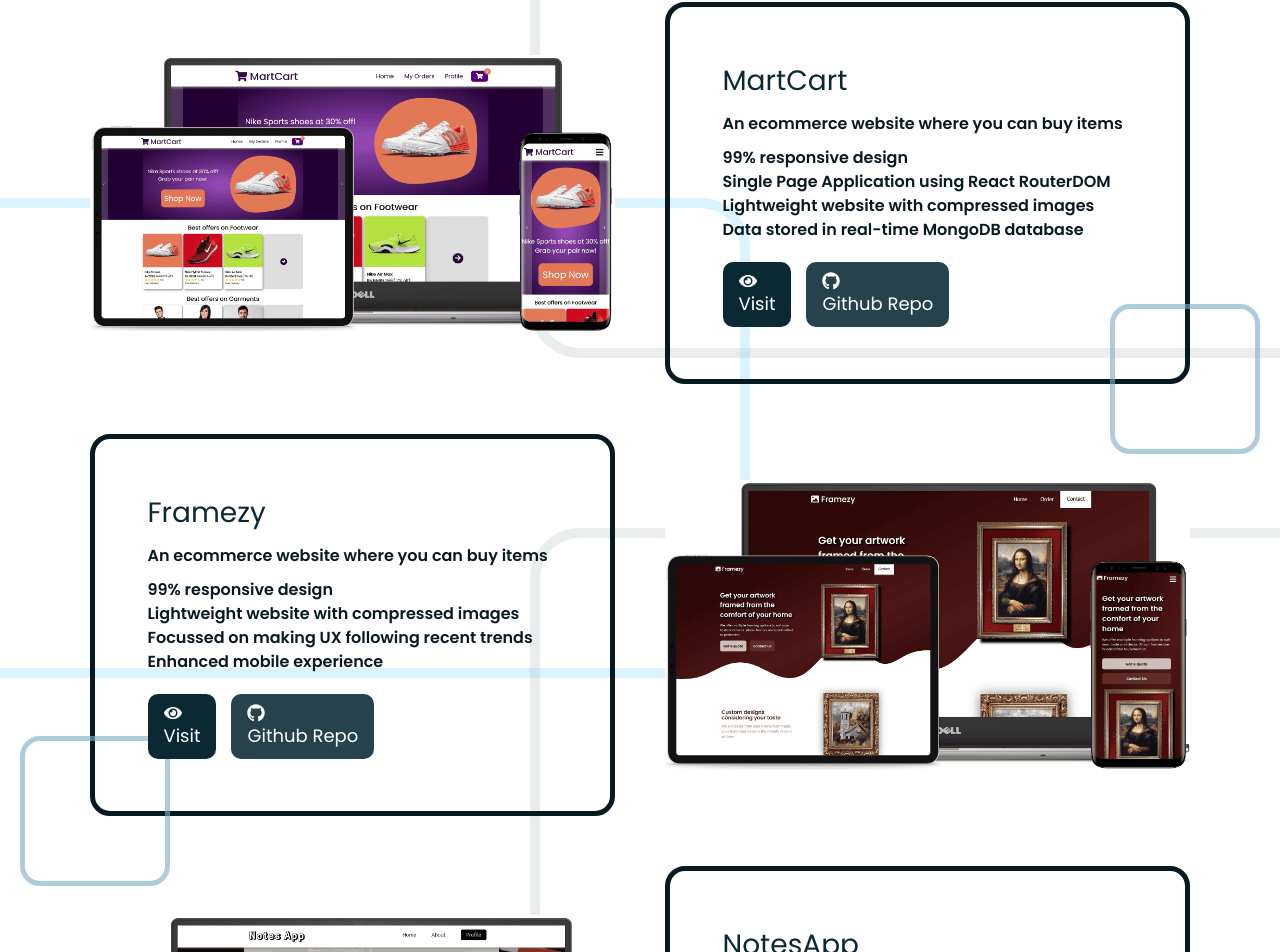
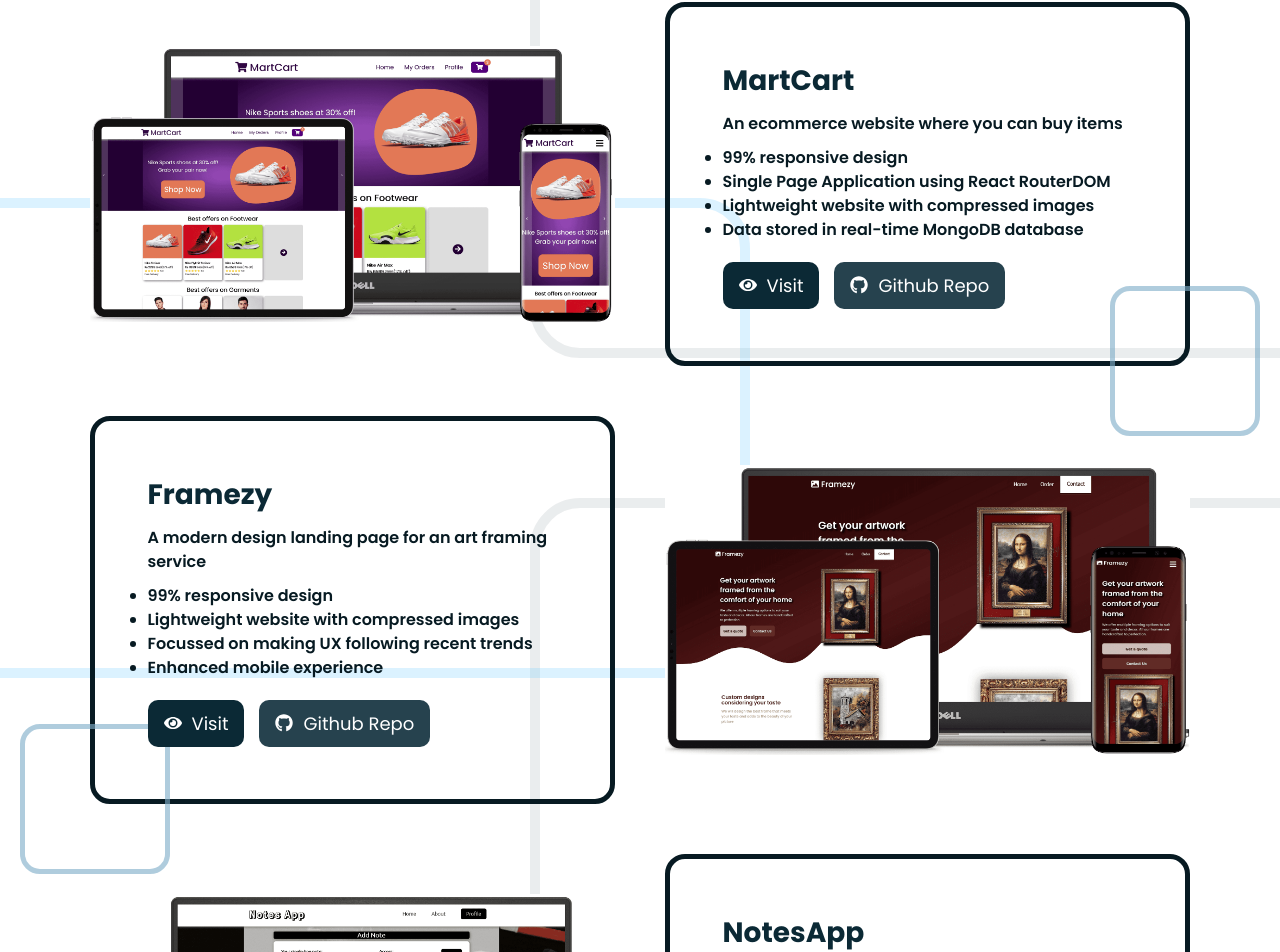
Before and after one commit to DevRish/DevRishPortfolio, a React (Vite) app: page / in a window 1280 px wide. Shown: the part 922-1874 px from the top of the page. Built offline with nearby package versions, Linux system fonts and the light colour scheme.

Commit message:
project section done

```diff
--- a/src/components/About.tsx
+++ b/src/components/About.tsx
@@ -262,7 +262,7 @@
                         <img className={'block relative m-auto h-[60vh] rounded-[10px] border-[#0B2935] border-[8px] z-10'} src={Me} alt="MyImage"/>
                     </div>
                     <div className={
-                        `col-span-3 z-10 ${descVis} transition-2ms ` +
+                        `col-span-3 z-10 ${descVis} transition-all duration-1000 ease-linear ` +
                         'border-[0.5rem] border-[#0b29355e] rounded-[20px] p-[5%] h-[60vh] relative ' +
                         // after: bottom right rectangle
                         "after:absolute after:bottom-0 after:right-0 after:content-[''] " +
--- a/src/components/Projects.tsx
+++ b/src/components/Projects.tsx
@@ -1,13 +1,122 @@
-import {useState, forwardRef} from 'react';
-import './styles/Project.css';
+import {useState, forwardRef, useEffect} from 'react';
+// import './styles/Project.css';
 import MartCartImg from '../assets/MartcartMockups.png';
 import FramezyImg from '../assets/FramezyMockups.png';
 import NotesAppImg from '../assets/NotesAppMockups.png';
 import { FaEye, FaGithub } from 'react-icons/fa';
 
+type ProjectData = {
+    name: string;
+    desc: string;
+    imgSrc: string;
+    imgAlt: string;
+    keyPoints: string[];
+    visitLink?: string;
+    repoLink: string;
+    shouldShow: boolean;
+}
+
+const ProjectSections = ({ projectData }: { projectData: ProjectData[] }) => (
+    <>
+    {
+        projectData.map(({ name, desc, imgSrc, imgAlt, keyPoints, visitLink, repoLink, shouldShow  }, i) => (
+            <div className="w-full grid grid-cols-2 gap-[5rem] mt-[5rem] project">
+                <div className={
+                    `flex-and-center z-20 transition-2ms ` +
+                    (shouldShow ? 'opacity-100 scale-100' : 'opacity-0 scale-0') + ' ' +
+                    (i%2 === 0 ? '': 'order-2')
+                }>
+                    <img className='w-full' src={imgSrc} alt={imgAlt} />
+                </div>
+                <div className={
+                    `z-10 transition-2ms p-[10%] bg-transparent border-[5px] border-[#071a22] rounded-[20px] ` +
+                    (shouldShow ? 'opacity-100 translate-y-0' : 'opacity-0 translate-y-[50%]') + ' ' +
+                    '*:relative *:z-10 ' +
+                    "after:content-[''] after:h-[15rem] after:w-[15rem] after:absolute after:bottom-0 " +
+                    (i%2 === 0 ? 'after:right-0' : 'after:right-[100%]') + ' ' +
+                    'after:translate-x-[50%] after:translate-y-[50%] ' +
+                    'after:border-[5px] after:border-[#7fadc99f] after:rounded-[20px]'
+                }>
+                    <h2 className='text-[2.8rem] text-[#0B2935] mb-[1rem] font-bold'>{name}</h2>
+                    <p className='text-[1.6rem] text-[#071a22] mb-[1rem] font-semibold'>{desc}</p>
+                    <ul className='text-[1.6rem] text-[#071a22] mb-[1rem] font-semibold list-disc'>
+                        {
+                            keyPoints.map((point) => (
+                                <li>{point}</li>
+                            ))
+                        }
+                    </ul>
+                    <div className='mt-[2rem] flex relative z-10 no-underline text-white text-[1.8rem]'>
+                        {
+                            visitLink &&
+                            <a href={visitLink} className='flex-and-center text-center bg-[#0B2935] rounded-[10px] py-[1rem] px-[1.6rem] mr-[1.5rem] block hover:scale-110' target="_blank">
+                                <FaEye className='mr-[1rem]' /> Visit
+                            </a>
+                        }
+                        <a href={repoLink} className='flex-and-center text-center bg-[#26424e] rounded-[10px] py-[1rem] px-[1.6rem] mr-[1.5rem] block hover:scale-110' target="_blank">
+                            <FaGithub className='mr-[1rem]' /> Github Repo
+                        </a>
+                    </div>
+                </div>
+            </div>
+        ))
+    }
+    </>
+);
+
+const projectDataInit: ProjectData[] = [
+    {
+        name: 'MartCart',
+        desc: 'An ecommerce website where you can buy items',
+        imgSrc: MartCartImg,
+        imgAlt: 'MartcartProjectImage',
+        keyPoints: [
+            '99% responsive design',
+            'Single Page Application using React RouterDOM',
+            'Lightweight website with compressed images',
+            'Data stored in real-time MongoDB database'
+        ],
+        visitLink: 'https://martcartdevrish.netlify.app',
+        repoLink: 'https://github.com/DevRish/martcart',
+        shouldShow: false,
+    },
+    {
+        name: 'Framezy',
+        desc: 'A modern design landing page for an art framing service',
+        imgSrc: FramezyImg,
+        imgAlt: 'FramezyProjectImage',
+        keyPoints: [
+            '99% responsive design',
+            'Lightweight website with compressed images',
+            'Focussed on making UX following recent trends',
+            'Enhanced mobile experience',
+        ],
+        visitLink: 'https://devrish.github.io/Framezy/',
+        repoLink: 'https://github.com/DevRish/Framezy',
+        shouldShow: false,
+    },
+    {
+        name: 'NotesApp',
+        desc: 'A CRUD app where a user can take notes',
+        imgSrc: NotesAppImg,
+        imgAlt: 'NotesAppProjectImage',
+        keyPoints: [
+            '99% responsive design',
+            'Single Page Application using React RouterDOM',
+            'Restricted routes protected using JWT',
+            'Data stored in real-time MongoDB database',
+        ],
+        repoLink: 'https://github.com/DevRish/notes-app',
+        shouldShow: false,
+    },
+]
+
 const Projects = forwardRef<HTMLDivElement, any>((_, ref) => {
+
+    const [projectData,setProjectData] = useState<ProjectData[]>(projectDataInit);
+
     // const comp = useRef(null);
-    const [vis,setVis] = useState(0);
+    const [vis,setVis] = useState(-1);
     // let flag = 0; // will use it to check if animation has been played once
     const handleScroll = () => {
         const divRef = ref as React.MutableRefObject<HTMLDivElement | null>;
@@ -15,78 +124,34 @@
             const pixelsScrolled = (window.pageYOffset - divRef.current.offsetTop + window.innerHeight);
             const compHeight = divRef.current.clientHeight;
             const percentScrolled = (pixelsScrolled / compHeight) * 100;
+            const percentEachProject = Math.floor(100 / projectData.length);
 
-            if (percentScrolled < 20 && vis !== 0) setVis(0);
-            if (percentScrolled >= 20 && percentScrolled < 50 && vis !== 1) setVis(1);
-            if (percentScrolled >= 50 && percentScrolled < 80 && vis !== 2) setVis(2);
-            if (percentScrolled > 80 && vis !== 3) setVis(3);
+            const expectedVis = (percentScrolled === 0) ? -1 : (percentScrolled / percentEachProject);
+            if (vis != expectedVis) setVis(expectedVis);
         }
     }
     window.addEventListener('scroll', handleScroll);
+
+    useEffect(() => {
+        setProjectData(prev => prev.map((d, i) => ({
+            ...d,
+            shouldShow: (i <= vis),
+        })));
+    }, [vis]);
+
     return (
-        <div style={{ width: '100vw', overflowX: 'hidden', overflowY: 'visible'}}>
-            <div ref={ref} className='container projects'>
-                <h1 className='mainHeading'>MY PROJECTS</h1>
-                <div className="projectbgbox1"></div>
-                <div className="projectbgbox2"></div>
-                <div className="projectbgbox3"></div>
-                <div className="gridCon project">
-                    <div className={ (vis>=1) ? "gridConImg gridConImgAnimate" : "gridConImg" }>
-                        <img src={MartCartImg} alt="MartcartProjectImage"/>
-                    </div>
-                    <div className={ (vis>=1) ? "gridConDesc gridConDescAnimate" : "gridConDesc" }>
-                        <h2>MartCart</h2>
-                        <p>An ecommerce website where you can buy items</p>
-                        <ul>
-                            <li>99% responsive design</li>
-                            <li>Single Page Application using React RouterDOM</li>
-                            <li>Lightweight website with compressed images</li>
-                            <li>Data stored in real-time MongoDB database</li>
-                        </ul>
-                        <div className="projectButtons">
-                            <a href='https://martcartdevrish.herokuapp.com/' className="projbtnprim" target="_blank"> <FaEye /> Visit </a>
-                            <a href='https://github.com/DevRish/martcart' className="projbtnsec" target="_blank"> <FaGithub /> Github Repo </a>
-                        </div>
-                    </div>
-                </div>
-                <div className="gridCon project">
-                    <div className={ (vis>=2) ? "gridConImg gridConImgAnimate" : "gridConImg" }>
-                        <img src={FramezyImg} alt="MartcartProjectImage"/>
-                    </div>
-                    <div className={ (vis>=2) ? "gridConDesc gridConDescAnimate" : "gridConDesc" }>
-                        <h2>Framezy</h2>
-                        <p>An ecommerce website where you can buy items</p>
-                        <ul>
-                            <li>99% responsive design</li>
-                            <li>Lightweight website with compressed images</li>
-                            <li>Focussed on making UX following recent trends</li>
-                            <li>Enhanced mobile experience</li>
-                        </ul>
-                        <div className="projectButtons">
-                            <a href='https://devrish.github.io/Framezy/' className="projbtnprim" target="_blank"> <FaEye /> Visit </a>
-                            <a href='https://github.com/DevRish/Framezy' className="projbtnsec" target="_blank"> <FaGithub /> Github Repo </a>
-                        </div>
-                    </div>
-                </div>
-                <div className="gridCon project">
-                    <div className={ (vis>=3) ? "gridConImg gridConImgAnimate" : "gridConImg" }>
-                        <img src={NotesAppImg} alt="MartcartProjectImage"/>
-                    </div>
-                    <div className={ (vis>=3) ? "gridConDesc gridConDescAnimate" : "gridConDesc" }>
-                        <h2>NotesApp</h2>
-                        <p>A CRUD app where a user can take notes</p>
-                        <ul>
-                            <li>99% responsive design</li>
-                            <li>Single Page Application using React RouterDOM</li>
-                            <li>Restricted routes protected using JWT</li>
-                            <li>Data stored in real-time MongoDB database</li>
-                        </ul>
-                        <div className="projectButtons">
-                            <a href='http://notesappdevrish.herokuapp.com/' className="projbtnprim" target="_blank"> <FaEye /> Visit </a>
-                            <a href='https://github.com/DevRish/notes-app' className="projbtnsec" target="_blank"> <FaGithub /> Github Repo </a>
-                        </div>
-                    </div>
-                </div>
+        <div className='w-[100vw] overflow-x-hidden overflow-y-visible'>
+            <div ref={ref} className='w-container flex-and-center flex-col mx-auto pt-[2rem] pb-[8rem] relative'>
+
+                <h1 className='w-full text-center text-[3.6rem] font-bold text-[#0B2935]'>MY PROJECTS</h1>
+
+                {/* Background Shapes */}
+                <div className="absolute h-[100vh] w-[100vw] rounded-[50px] border-[10px] border-[#0b293515] top-[-40vh] left-[40%]"></div>
+                <div className="absolute h-[60vh] w-[100vw] rounded-[50px] border-[10px] border-[#0b293515] bottom-[40vh] left-[40%]"></div>
+                <div className="absolute h-[60vh] w-[100vw] rounded-[50px] border-[10px] border-[#6ac7fd3d] top-[40vh] right-[40%]"></div>
+
+                {/* Projects */}
+                <ProjectSections projectData={projectData} />
             </div>
         </div>
     )
```
